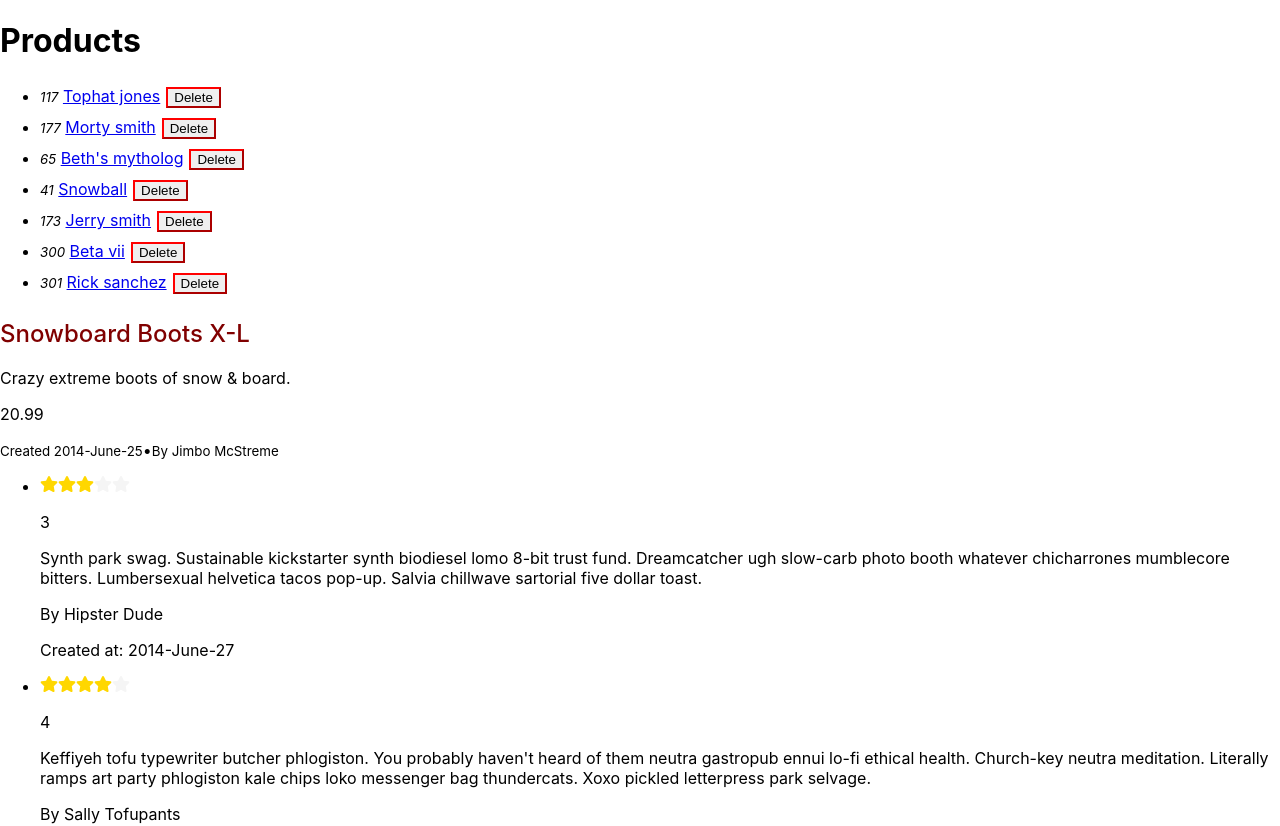
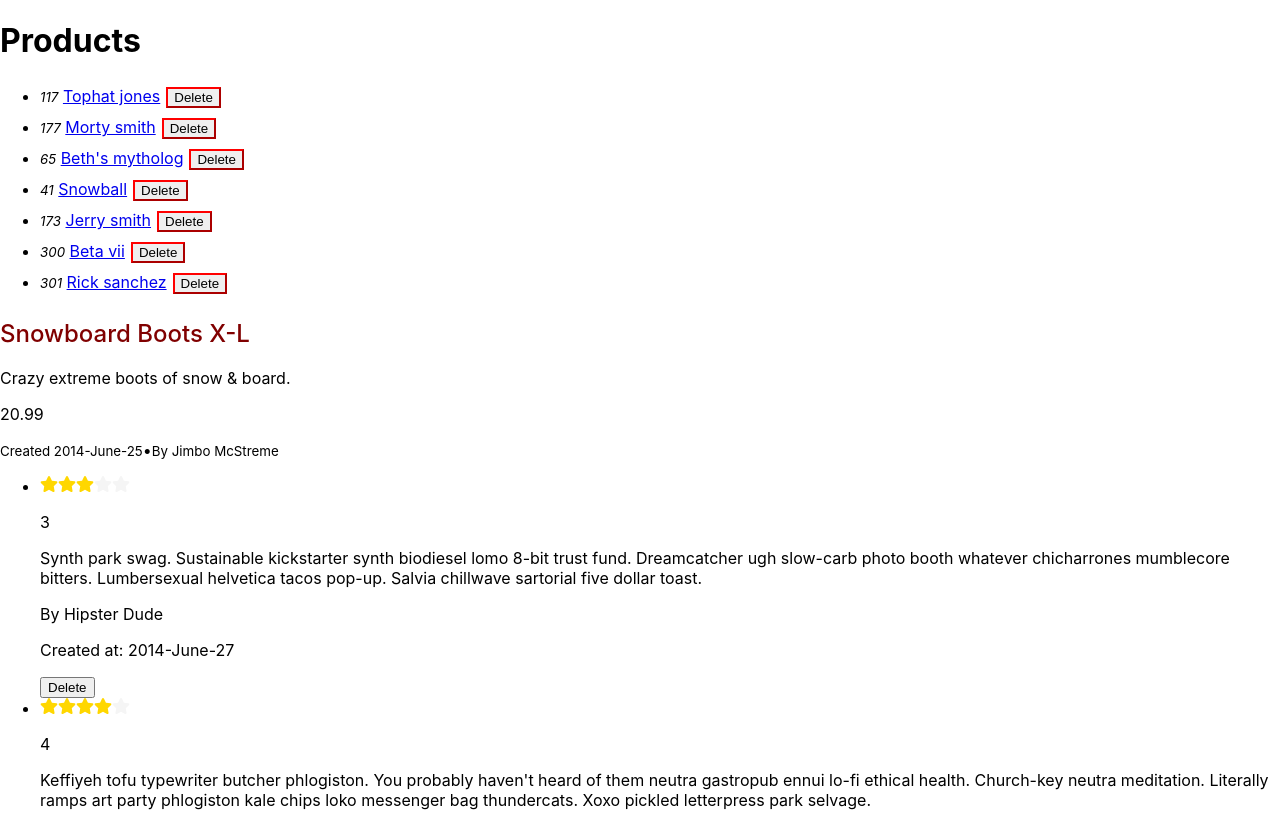
Before and after one commit to CodeCoreYVR/amazing_amazon_react_sept2020, a React (Create React App) app: page / in a window 1280 px wide. Shown: the top 826 px of the page. Built offline with nearby package versions, Linux system fonts and the light colour scheme.

Commit message:
delete review from product show

```diff
--- a/src/components/ProductShowPage.js
+++ b/src/components/ProductShowPage.js
@@ -1,23 +1,42 @@
 import React, { Component } from 'react';
 import ProductDetails from './ProductDetails';
 import ReviewList from './ReviewList';
-import aProduct from '../data/product';
+import product from '../data/product';
 
 class ProductShowPage extends Component {
   constructor(props) {
     super(props);
     this.state = {
       product: {
-        ...aProduct,
+        ...product,
       },
     };
+    this.deleteReview = this.deleteReview.bind(this);
   }
+
+  deleteReview(reviewId) {
+    const {
+      product,
+      product: { reviews },
+    } = this.state;
+
+    this.setState({
+      product: {
+        ...product,
+        reviews: reviews.filter(r => r.id !== reviewId),
+      },
+    });
+  }
+
   render() {
     const { product } = this.state;
     return (
       <div className="ProductShowPage">
         <ProductDetails {...product} />
-        <ReviewList reviews={product.reviews} />
+        <ReviewList
+          onReviewDeleteClick={this.deleteReview}
+          reviews={product.reviews}
+        />
       </div>
     );
   }
--- a/src/components/ReviewDetails.js
+++ b/src/components/ReviewDetails.js
@@ -9,6 +9,7 @@
       <p>{props.body}</p>
       <p>By {props.reviewer.full_name}</p>
       <p>Created at: {props.created_at}</p>
+      <button onClick={() => props.onDeleteClick(props.id)}>Delete</button>
     </div>
   );
 }
--- a/src/components/ReviewList.js
+++ b/src/components/ReviewList.js
@@ -6,7 +6,10 @@
     <ul className="ReviewList">
       {props.reviews.map(review => (
         <li key={review.id}>
-          <ReviewDetails {...review} />
+          <ReviewDetails
+            onDeleteClick={id => props.onReviewDeleteClick(id)}
+            {...review}
+          />
         </li>
       ))}
     </ul>
```
